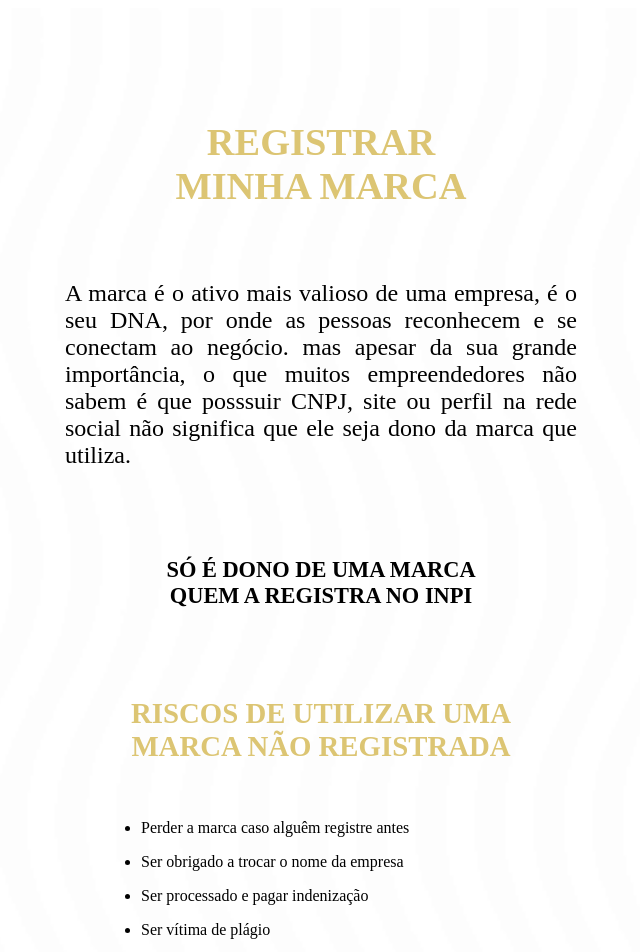
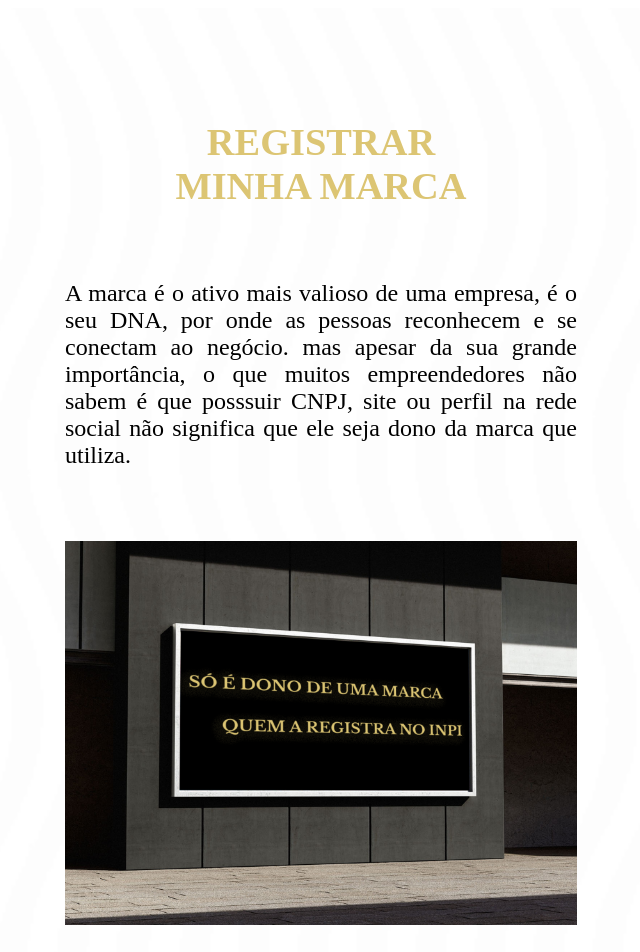
Before and after one commit to brenooduarte/site-magnus, a React (Vite) app: page /registrar-marca in a window 1280 px wide. Shown: the top 952 px of the page, without its empty margins (359-999 px from the left). Built offline with nearby package versions, Linux system fonts and the light colour scheme; the HTML template or start-up script is replaced by a standard one.

Commit message:
feat: add image in register brand page

```diff
--- a/src/pages/RegisterBrand/index.jsx
+++ b/src/pages/RegisterBrand/index.jsx
@@ -2,6 +2,7 @@ import "./styles.scss";
 import Header from "../../components/Header";
 import ServicePrice from "../../components/ServicePrice";
 import texture from "../../assets/texture-registerbrand.png";
+import imageRegisterBrand from "../../assets/image-register-brand.png";
 
 const RegisterBrand = () => {
   const INPItaxes = [142, 355];
@@ -31,10 +32,7 @@ const RegisterBrand = () => {
           seja dono da marca que utiliza.
         </p>
 
-        <h3 className="margin-4-0">
-          SÓ É DONO DE UMA MARCA <br />
-          QUEM A REGISTRA NO INPI
-        </h3>
+        <img className="image-register-brand" src={imageRegisterBrand} />
 
         <h2>
           RISCOS DE UTILIZAR UMA <br />
--- a/src/pages/RegisterBrand/styles.scss
+++ b/src/pages/RegisterBrand/styles.scss
@@ -17,7 +17,7 @@
   position: absolute;
   object-fit: cover;
   width: 100%;
-  height: 148.5rem;
+  height: 167rem;
   z-index: -1;
 }
 
@@ -37,6 +37,11 @@ main {
     text-align: center;
     font-size: 2.4rem;
     color: $color-yellow;
+  }
+
+  .image-register-brand {
+    width: 32rem;
+    padding: 3rem 0;
   }
 
   p {
```
Also changed, not shown: src/assets/image-register-brand.png (added).
